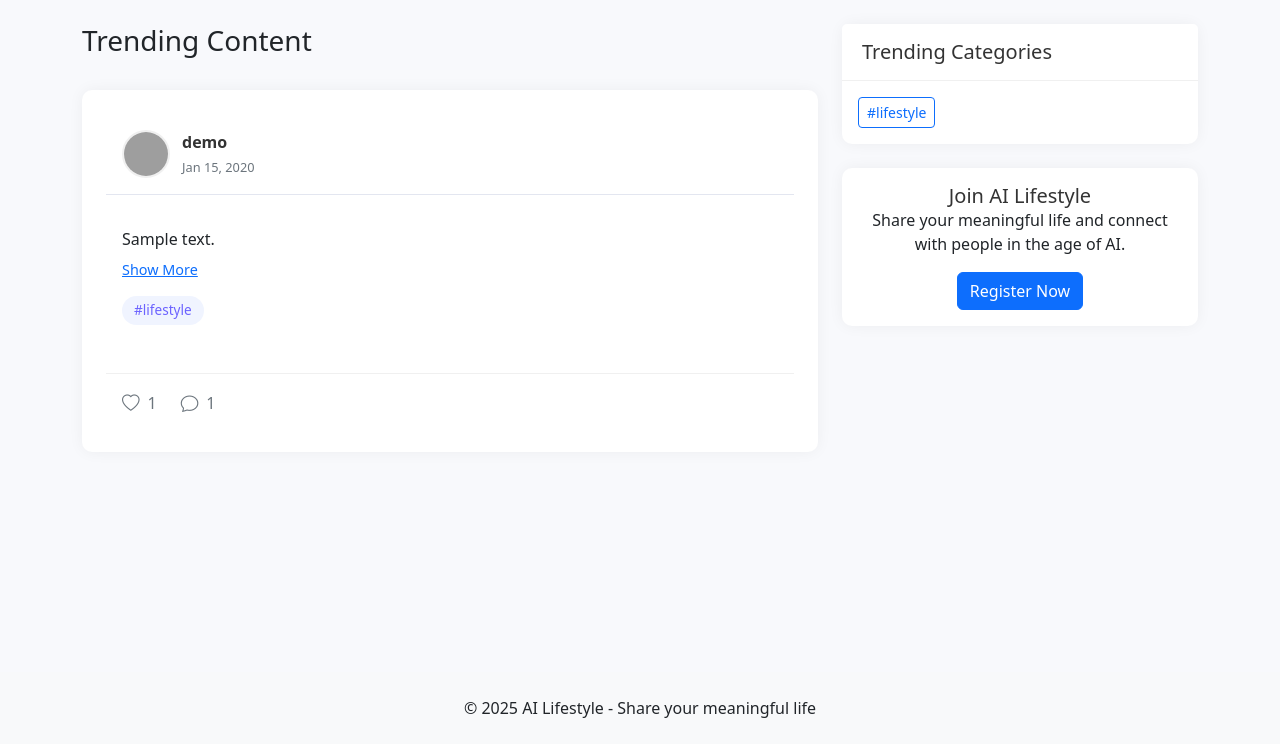
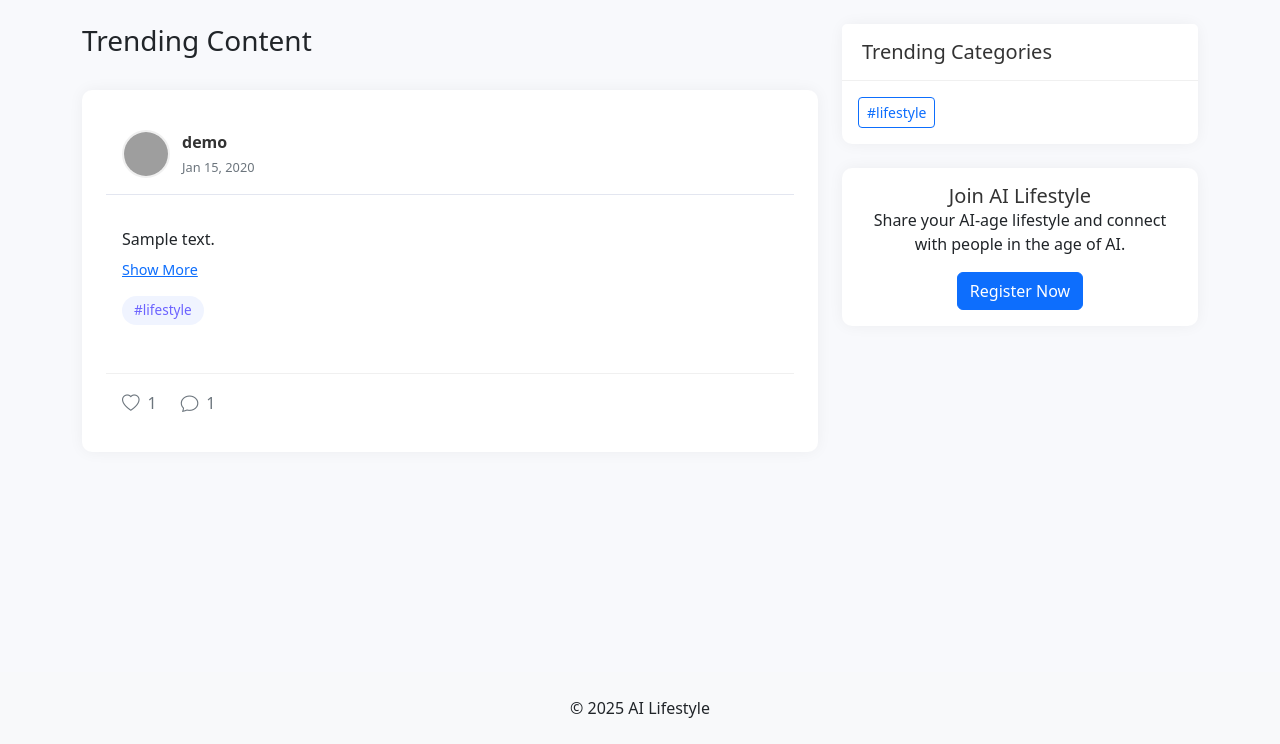
Before and after one commit to walter-a-jablonowski/ai-lifestyle, a PHP site: page / in a window 1280 px wide. Shown: the part 56-800 px from the top of the page. Run offline with PHP 8.4, Linux system fonts and the light colour scheme; data comes from the database, SQL or seed files in the repository; tables that the repository leaves empty hold one stand-in row (values such as "Sample post"); grey boxes are pictures that could not be loaded.

Commit message:
Minor changes

```diff
--- a/src/index.php
+++ b/src/index.php
@@ -15,9 +15,7 @@ $page = $_GET['page'] ?? 'home';
 
 // Validate page name to prevent directory traversal
 if( ! preg_match( '/^[a-zA-Z0-9_-]+$/', $page ) )
-{
   $page = 'home';
-}
 
 // Check if page exists
 $pagePath = __DIR__ . "/pages/$page";
@@ -45,6 +43,7 @@ require_once $controllerFile;
 
 // Start output buffering
 ob_start();
+
 ?>
 <!DOCTYPE html>
 <html lang="en">
@@ -117,23 +116,17 @@ ob_start();
   <!-- Main Content -->
   <main class="container py-4">
     <?php
-      // Include the view
-      $viewFile = "$pagePath/view.php";
-      if( file_exists( $viewFile ) )
-      {
-        include $viewFile;
-      }
+      if( file_exists("$pagePath/view.php"))
+        include "$pagePath/view.php";
       else
-      {
         echo "<div class='alert alert-danger'>View file missing for page: $page</div>";
-      }
     ?>
   </main>
 
   <!-- Footer -->
   <footer class="bg-light py-4 mt-auto">
     <div class="container text-center">
-      <p class="mb-0">&copy; <?= date('Y') ?> AI Lifestyle - Share your meaningful life</p>
+      <p class="mb-0">&copy; <?= date('Y') ?> AI Lifestyle</p>
     </div>
   </footer>
 
@@ -147,6 +140,8 @@ ob_start();
 </body>
 </html>
 <?php
+
 // Flush the output buffer
 ob_end_flush();
+
 ?>
--- a/src/pages/home/controller.php
+++ b/src/pages/home/controller.php
@@ -2,7 +2,7 @@
 use AILifestyle\Config\Database;
 
 // Set page title
-$pageTitle = "AI Lifestyle - Share Your Meaningful Life";
+$pageTitle = "AI Lifestyle - Share your AI-age lifestyle";
 $pageStyles = true;
 $pageScripts = true;
 
--- a/src/pages/home/view.php
+++ b/src/pages/home/view.php
@@ -235,7 +235,7 @@
       <div class="card">
         <div class="card-body text-center">
           <h5 class="card-title">Join AI Lifestyle</h5>
-          <p class="card-text">Share your meaningful life and connect with people in the age of AI.</p>
+          <p class="card-text">Share your AI-age lifestyle and connect with people in the age of AI.</p>
           <a href="<?= $baseUrl ?>/?page=register" class="btn btn-primary">Register Now</a>
         </div>
       </div>
--- a/src/pages/login/view.php
+++ b/src/pages/login/view.php
@@ -3,7 +3,7 @@
     <div class="auth-form">
       <div class="auth-form-header">
         <h2 class="auth-form-title">Login to AI Lifestyle</h2>
-        <p class="text-muted">Share your meaningful life in the age of AI</p>
+        <p class="text-muted">Share your AI-age lifestyle</p>
       </div>
 
       <?php if( !empty( $error ) ): ?>
--- a/src/pages/register/view.php
+++ b/src/pages/register/view.php
@@ -3,7 +3,7 @@
     <div class="auth-form">
       <div class="auth-form-header">
         <h2 class="auth-form-title">Create an Account</h2>
-        <p class="text-muted">Join AI Lifestyle and share your meaningful life</p>
+        <p class="text-muted">Join AI Lifestyle and share your AI-age lifestyle</p>
       </div>
 
       <?php if( !empty( $error ) ): ?>
```
